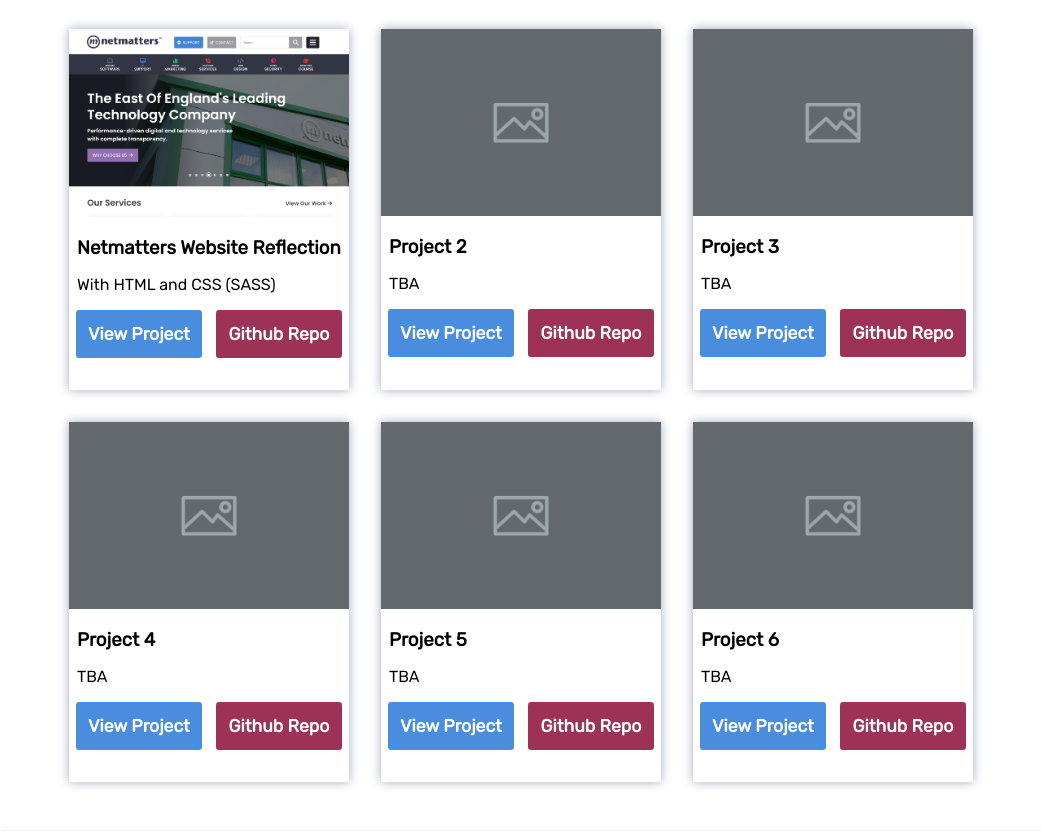
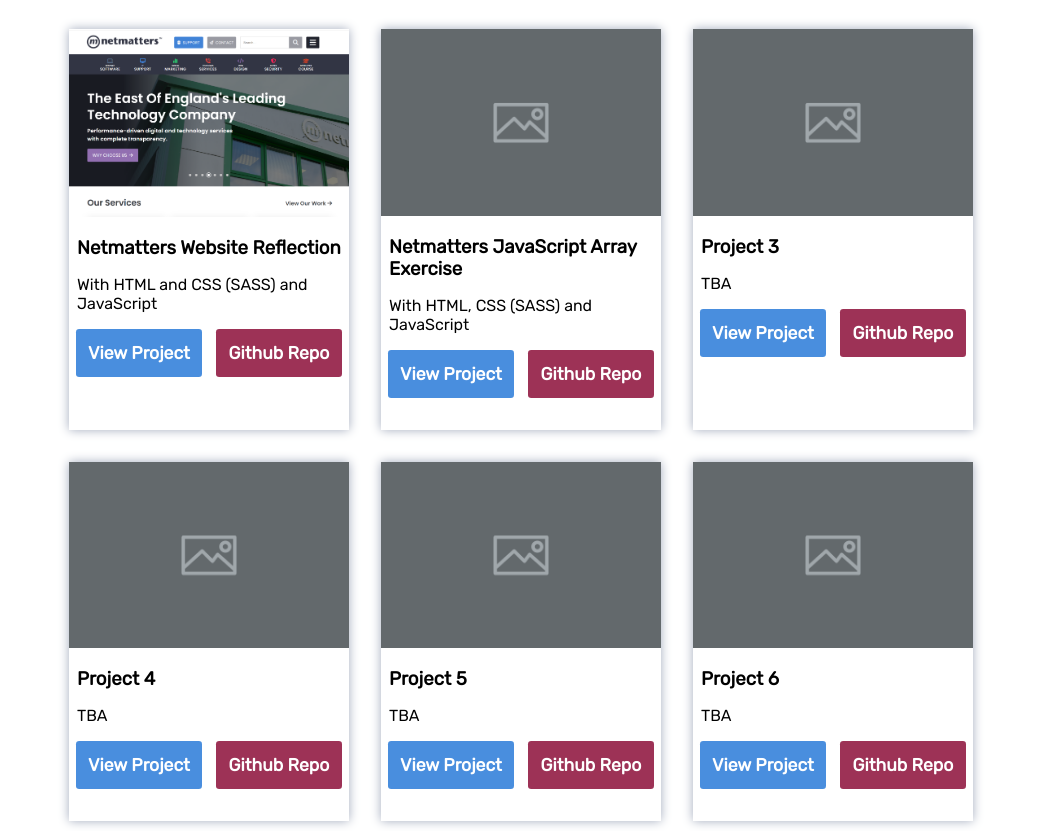
Before and after one commit to marianneporter/mp_portfolio, a PHP site: page / in a window 1280 px wide. Shown: the part 879-1710 px from the top of the page, without its empty margins (239-1280 px from the left). Run offline with PHP 8.4, Linux system fonts and the light colour scheme; style sheets or scripts are compiled from the project's sources.

Commit message:
added links to javascript array exercise

```diff
--- a/index.html
+++ b/index.html
@@ -52,7 +52,7 @@
                             </div>
 
                             <h3>Netmatters Website Reflection</h3>
-                            <p>With HTML and CSS (SASS)</p>
+                            <p>With HTML and CSS (SASS) and JavaScript</p>
                            <div class="btn-area">
                                 <a href="https://netmatters.marianne-porter.netmatters-scs.co.uk/" target="_blank">
                                     View Project
@@ -70,12 +70,12 @@
                                 <img src="assets/images/placeholder-600x400.png"
                                     alt="link to netmatters website reflection project">
                             </div>
-                            <h3>Project 2</h3>
-                            <p>TBA</p>
+                            <h3>Netmatters JavaScript Array Exercise</h3>
+                            <p>With HTML, CSS (SASS) and JavaScript</p>
 
                             <div class="btn-area">
-                                <a href="#">View Project</a>
-                                <a href="#">Github Repo</a>
+                                <a href="https://js-array.marianne-porter.netmatters-scs.co.uk/">View Project</a>
+                                <a href="https://github.com/marianneporter/javascript-photos-array">Github Repo</a>
                            </div>
                         </div>
                         <div class="projects__card">
--- a/scss/home/_home.scss
+++ b/scss/home/_home.scss
@@ -40,7 +40,6 @@
         width: 100%;
         max-width: 70rem;
         padding: 0 0 2rem 0;
-
 }
 
 .contact__form .form-control {
@@ -103,15 +102,9 @@ input:focus, textarea:focus {
 }
 
 .popup {
-    // height: 20rem;
-    // width: 20rem;
     background-color: white;
     color: map-get($colors, 'dark-pink');
- //   display: none;
-   position: absolute;
-
-
-
+    position: absolute;
 
     top:0;
     left: 0;
```
